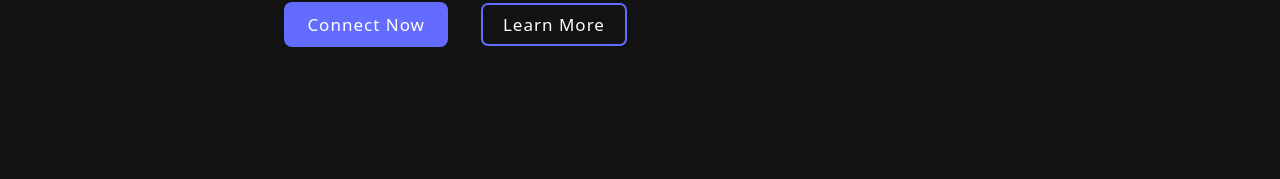
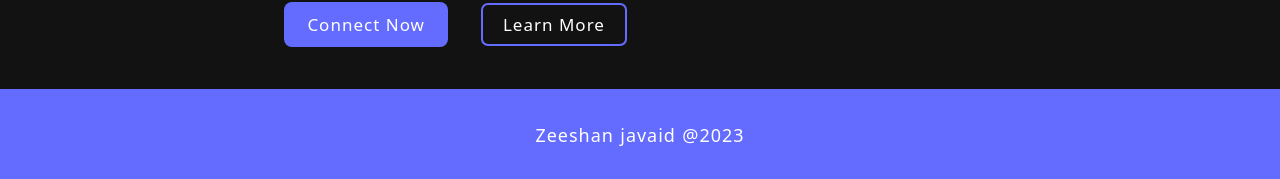
Before and after one commit to zeeshanjavaid568/mernstackwithdashboard, a React (Vite) app in the folder client/: page / in a window 1280 px wide. Shown: the part 792-971 px from the top of the page. Before the commit the page ends 881 px from the top, so only its background shows below. Built offline with nearby package versions, Linux system fonts and the light colour scheme; the HTML template or start-up script is replaced by a standard one.

Commit message:
Footer created

```diff
--- a/client/src/App.jsx
+++ b/client/src/App.jsx
@@ -8,6 +8,7 @@ import Login from "./pages/login";
 import Serivces from "./pages/Serivces";
 import Navbar from "./components/common/Navbar";
 import Error from "./pages/Error";
+import Footer from "./components/common/Footer";
 
 function App() {
   return (
@@ -22,6 +23,7 @@ function App() {
         <Route path="/login" element={<Login />} />
         <Route path="*" element={<Error />} />
       </Routes>
+      <Footer />
     </>
   );
 }
--- /dev/null
+++ b/client/src/components/common/Footer.jsx
@@ -0,0 +1,12 @@
+import "./footer.css";
+const Footer = () => {
+  return (
+    <>
+      <footer>
+        <p> Zeeshan javaid @2023 </p>
+      </footer>
+    </>
+  );
+};
+
+export default Footer;
--- /dev/null
+++ b/client/src/components/common/footer.css
@@ -0,0 +1,6 @@
+footer {
+    padding: 3.2rem;
+    text-align: center;
+    background-color: var(--btn-color);
+    margin-top: auto;
+}
```
